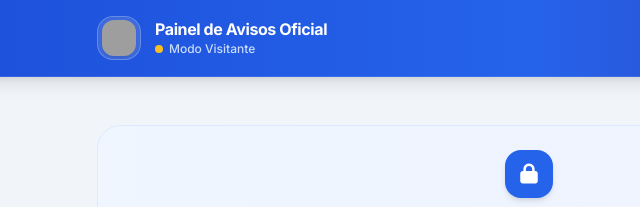
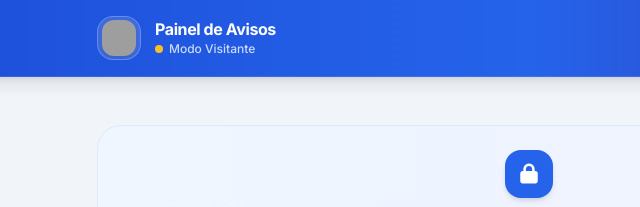
Before and after one commit to whatyson2/escala-decathlon, a plain HTML site: page avisos.html in a window 1280 px wide. Shown: the top 207 px of the page, 111-751 px from the left. Drawn offline with nearby package versions, Linux system fonts and the light colour scheme; no server answers; grey boxes are pictures that could not be loaded.

Commit message:
Update avisos.html

```diff
--- a/avisos.html
+++ b/avisos.html
@@ -30,7 +30,7 @@
                 </div>
                 <div>
                     <h1 class="text-base font-bold tracking-tight leading-tight flex items-center gap-2">
-                        Painel de Avisos Oficial
+                        Painel de Avisos
                     </h1>
                     <p id="authStatusText" class="text-xs text-blue-100/90 flex items-center gap-1.5 font-medium mt-0.5">
                         <span class="inline-block w-2 h-2 rounded-full bg-amber-400"></span>
```
